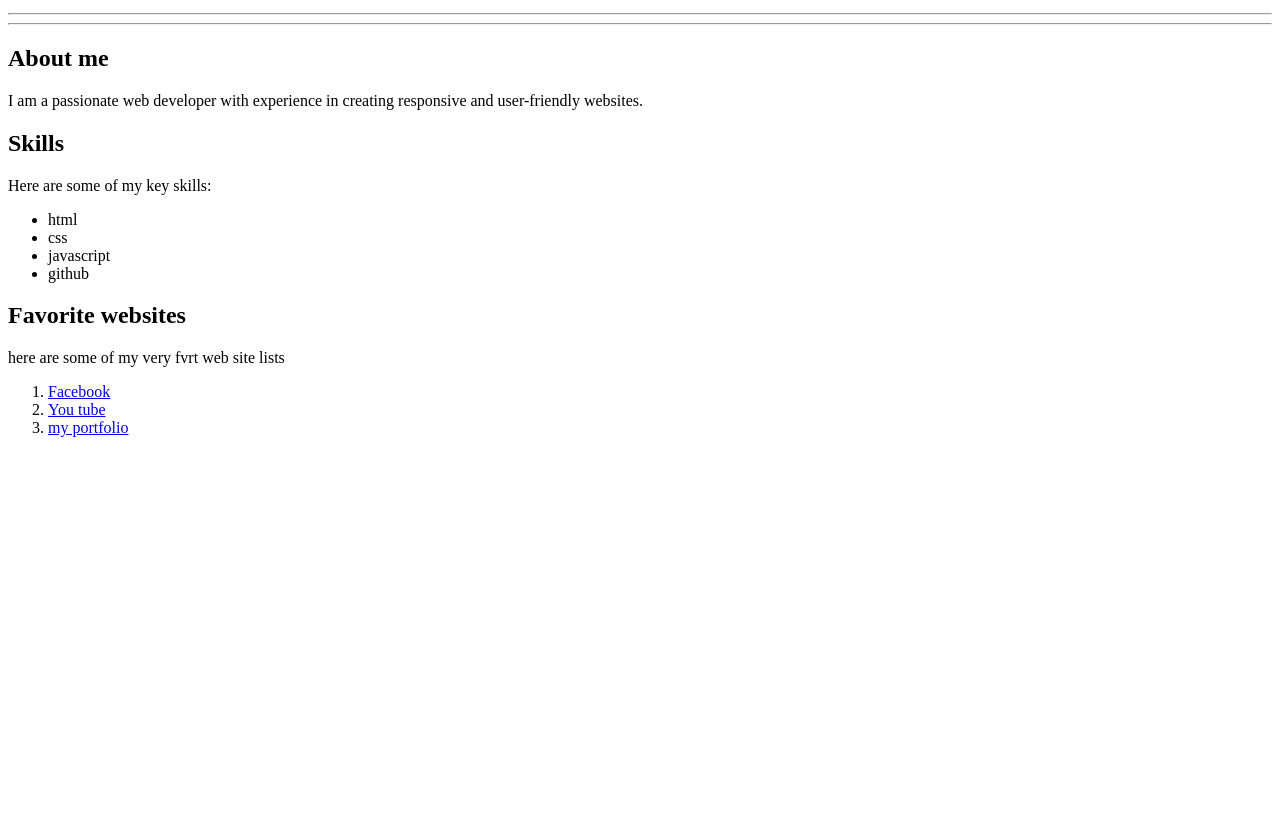
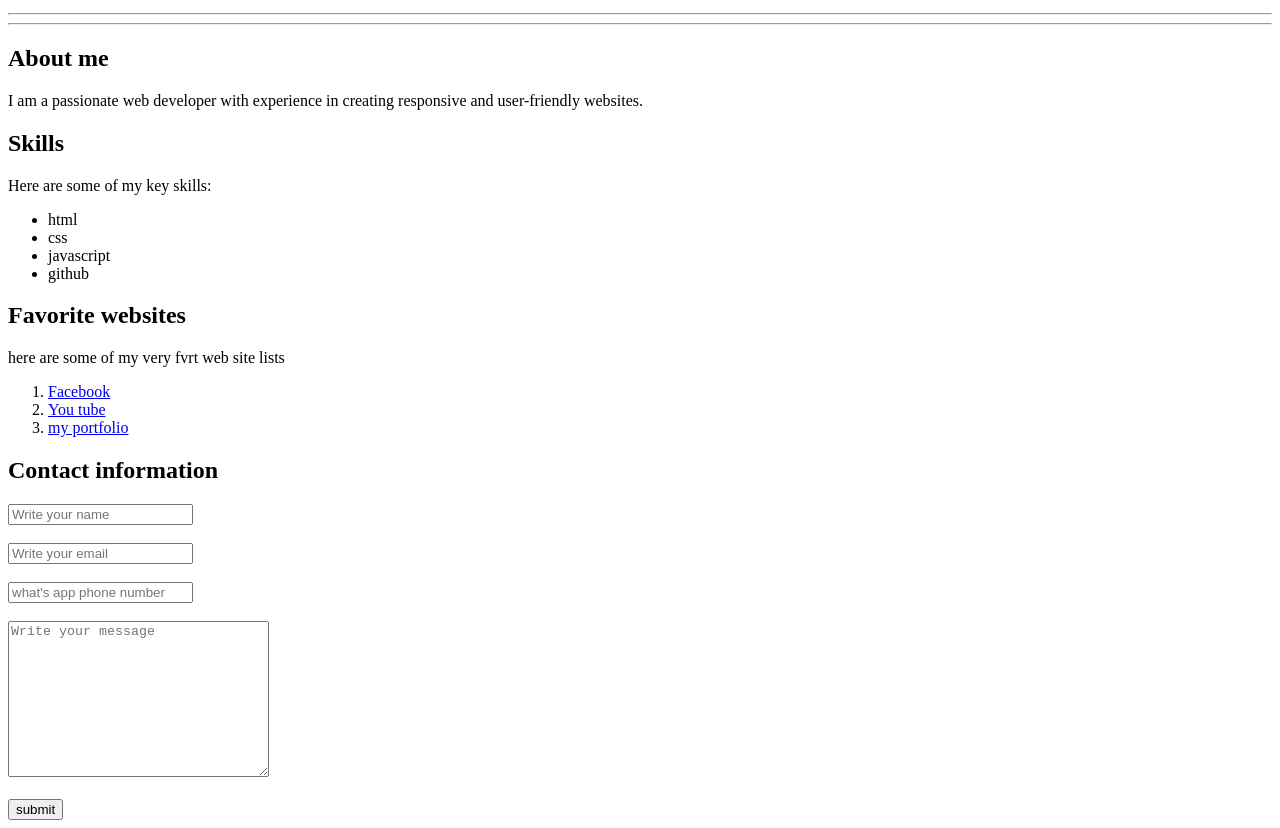
Before and after one commit to abunayem04/Practice-work, a plain HTML site: page index.html in a window 1280 px wide. Shown: the part 127-955 px from the top of the page. Before the commit the page ends 800 px from the top, so only its background shows below. Drawn offline with Linux system fonts and the light colour scheme.

Commit message:
contact information added

```diff
--- a/index.html
+++ b/index.html
@@ -40,6 +40,20 @@
         <li><a href="https://www.youtube.com">You tube</a> </li>
         <li><a href="https://www.abunayem.com">my portfolio</a></li>
     </ol>
+    <form>
+        <h2>
+            Contact information
+        </h2>
+        <input type="text" required placeholder="Write your name">
+        <br><br>
+        <input type="email" required placeholder="Write your email ">
+        <br><br>
+        <input type="tel" required placeholder="what's app phone number">
+        <br><br>
+        <textarea name="message" id="" cols="30" rows="10" placeholder="Write your message"></textarea>
+        <br><br>
+        <button type="submit">submit</button>
+    </form>
 
 </body>
 </html>
```
